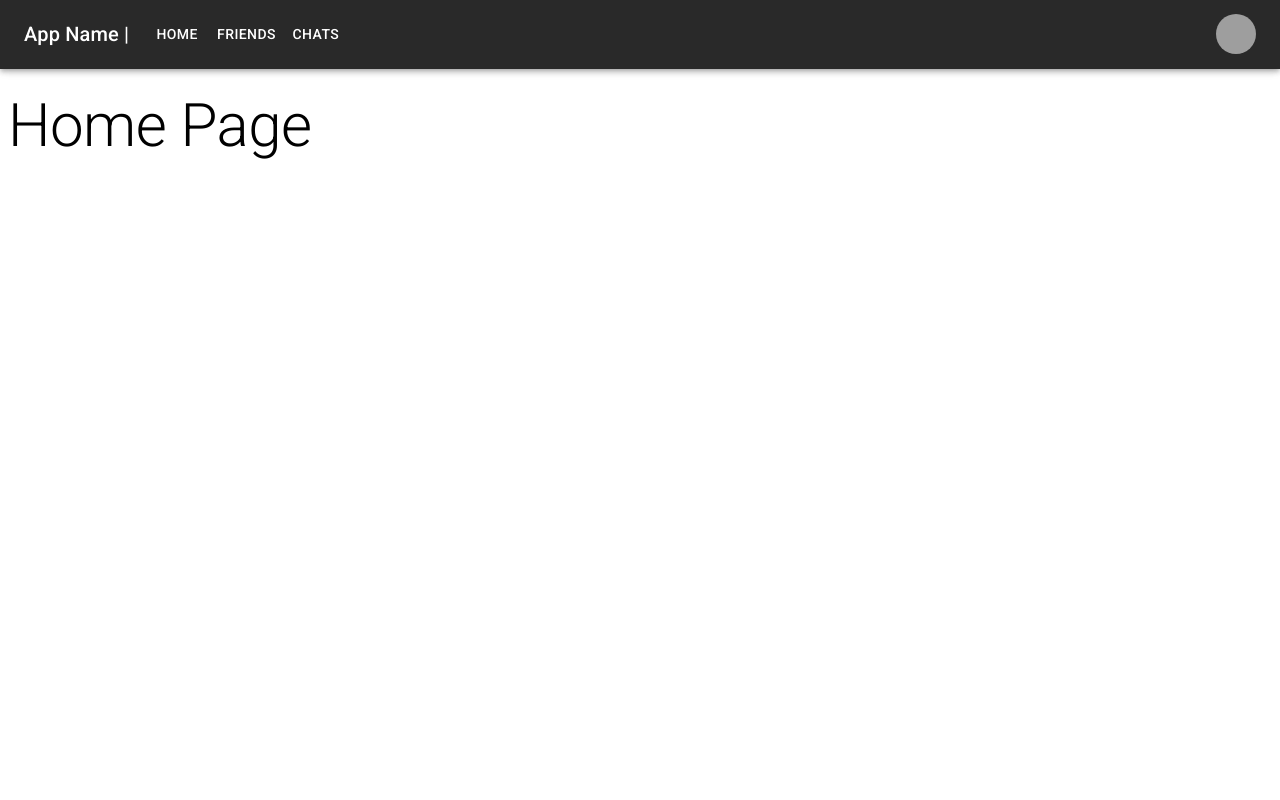
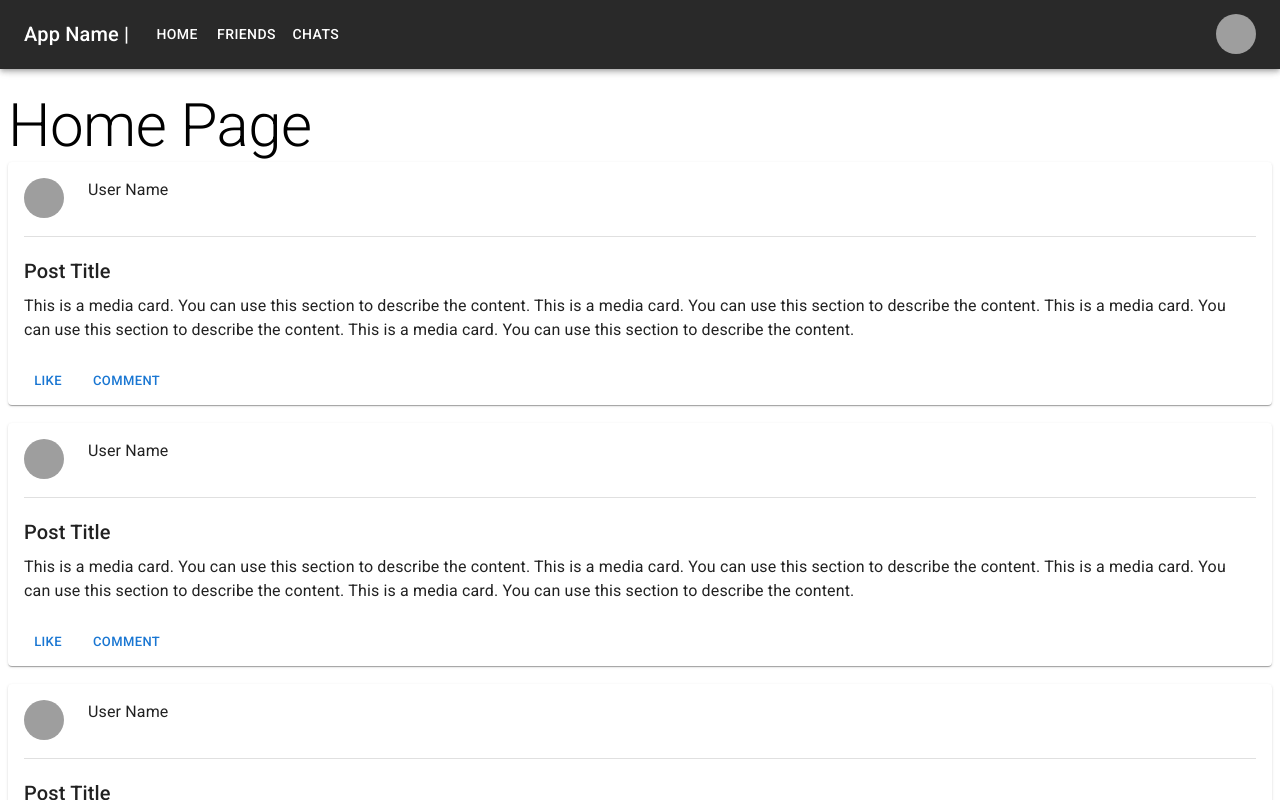
Before and after one commit to cwainczak/koi, a React (Create React App) app in the folder frontend/: page /SignIn in a window 1280 px wide. Both pictures are taken after typing "Sample", "Sample123" into the empty fields and a click on the button "SIGN IN". Shown: the top 800 px of the page. Built offline with nearby package versions, Linux system fonts and the light colour scheme; grey boxes are pictures that could not be loaded.

Commit message:
Added card to display posts

```diff
--- /dev/null
+++ b/frontend/src/components/Post.js
@@ -0,0 +1,48 @@
+import * as React from 'react';
+import Button from '@mui/material/Button';
+import Card from '@mui/material/Card';
+import CardActions from '@mui/material/CardActions';
+import CardContent from '@mui/material/CardContent';
+import Typography from '@mui/material/Typography';
+import Avatar from "@mui/material/Avatar";
+import {Divider, Grid} from "@mui/material";
+
+
+const Post = () => {
+    return (
+        <Card sx={{height: '100%', display: 'flex', flexDirection: 'column'}}>
+            <CardContent sx={{flexGrow: 1}}>
+                {/* user icon and name */}
+                <Grid container spacing={3}>
+                    <Grid item xs="auto">
+                        <Avatar alt="Amir Elrahep" src="/static/images/avatar/2.jpg"/>
+                    </Grid>
+                    <Grid item xs={6}>
+                        <Typography gutterBottom variant="body1" component="h1">User Name</Typography>
+                    </Grid>
+                </Grid>
+
+                <br/>
+                <Divider/>
+                <br/>
+
+                {/* post title */}
+                <Typography gutterBottom variant="h6" component="h2">Post Title</Typography>
+                {/* post content */}
+                <Typography>
+                    This is a media card. You can use this section to describe the
+                    content. This is a media card. You can use this section to describe the
+                    content. This is a media card. You can use this section to describe the
+                    content. This is a media card. You can use this section to describe the
+                    content.
+                </Typography>
+            </CardContent>
+            <CardActions>
+                <Button size="small">Like</Button>
+                <Button size="small">Comment</Button>
+            </CardActions>
+        </Card>
+    );
+}
+
+export default Post;
--- a/frontend/src/pages/Home.js
+++ b/frontend/src/pages/Home.js
@@ -1,11 +1,22 @@
 import React from "react";
 import Typography from "@mui/material/Typography";
+import Post from "../components/Post";
 
 
 const Home = () => {
     return (
         <div>
             <Typography variant="h2">Home Page</Typography>
+
+            <Post/>
+            <br/>
+            <Post/>
+            <br/>
+            <Post/>
+            <br/>
+
+
+
         </div>
     );
 };
```
